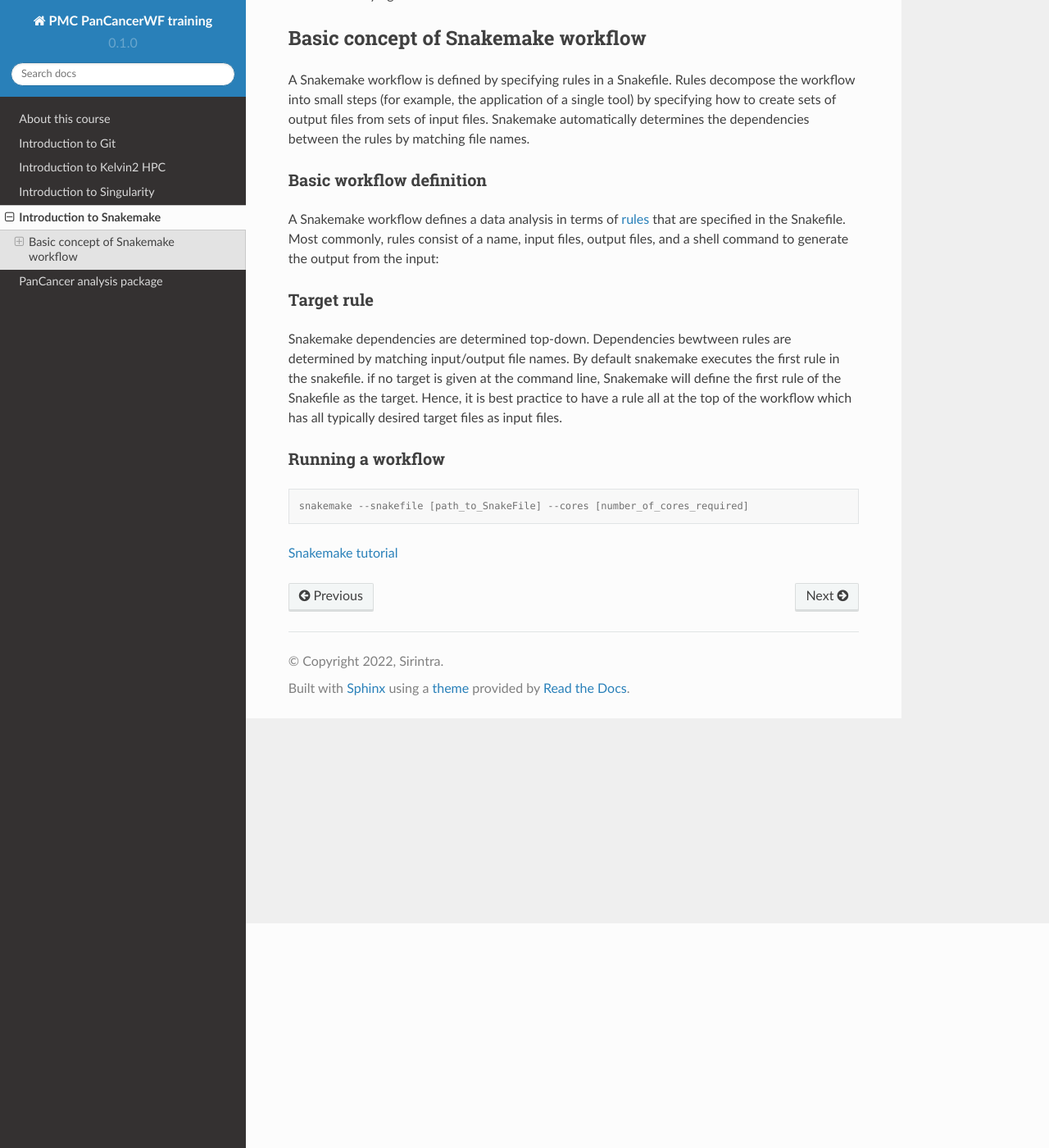
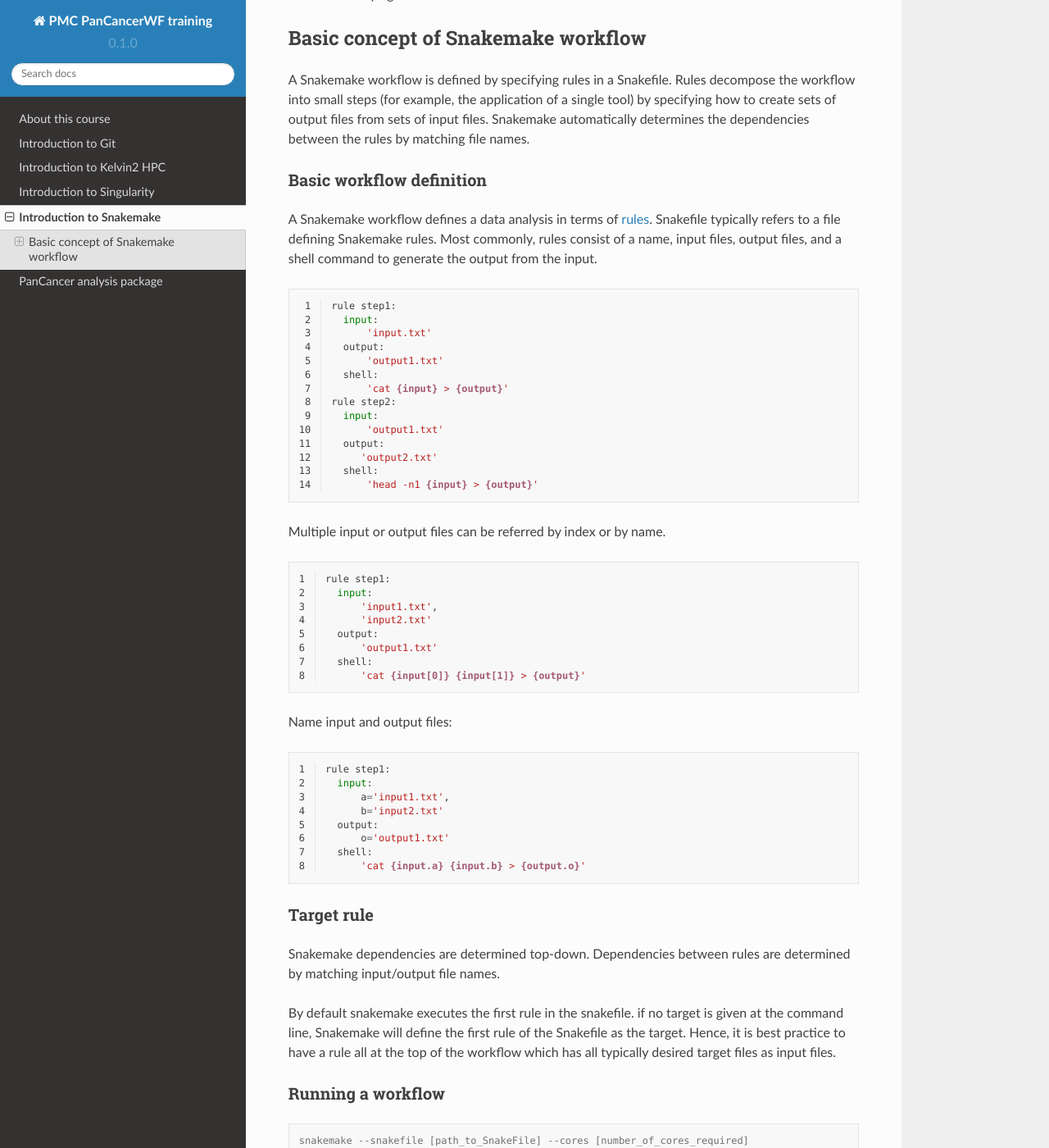
Before and after one commit to sirintra/PMC-PC-training, a Sphinx documentation site: the page built from docs/source/snakemake.rst, in a window 1280 px wide and 1400 px high, scrolled down 274 px. Shown: the whole window at 82% size. Built offline with Sphinx 7.4.7 and the Read the Docs theme 2.0.0, drawn with Linux system fonts in a browser that asks for light colours.

Commit message:
Update snakemake.rst

```diff
--- a/docs/source/snakemake.rst
+++ b/docs/source/snakemake.rst
@@ -11,31 +11,62 @@ A Snakemake workflow is defined by specifying rules in a Snakefile. Rules decomp
 
 Basic workflow definition
 ==========================
-A Snakemake workflow defines a data analysis in terms of `rules <https://snakemake.readthedocs.io/en/stable/snakefiles/rules.html>`_ that are specified in the Snakefile. Most commonly, rules consist of a name, input files, output files, and a shell command to generate the output from the input:
+A Snakemake workflow defines a data analysis in terms of `rules <https://snakemake.readthedocs.io/en/stable/snakefiles/rules.html>`_. Snakefile typically refers to a file defining Snakemake rules. Most commonly, rules consist of a name, input files, output files, and a shell command to generate the output from the input.
 
 
 .. code-block:: python
    :linenos:
 
-  rule step1:
-    input:
+   rule step1:
+     input:
          'input.txt'
-    output:
+     output:
          'output1.txt'
-    shell:
+     shell:
          'cat {input} > {output}'
-  rule step2:
-    input:
+   rule step2:
+     input:
          'output1.txt'
-    output:
+     output:
         'output2.txt'
-    shell:
+     shell:
          'head -n1 {input} > {output}'
+
+
+Multiple input or output files can be referred by index or by name.
+
+.. code-block:: python
+   :linenos:
+
+   rule step1:
+     input:
+         'input1.txt',
+         'input2.txt'
+     output:
+         'output1.txt'
+     shell:
+         'cat {input[0]} {input[1]} > {output}'
+
+
+Name input and output files:
+
+.. code-block:: python
+   :linenos:
+
+   rule step1:
+     input:
+         a='input1.txt',
+         b='input2.txt'
+     output:
+         o='output1.txt'
+     shell:
+         'cat {input.a} {input.b} > {output.o}'
 
 
 Target rule
 ==========================
-Snakemake dependencies are determined top-down. Dependencies bewtween rules are determined by matching input/output file names.
+Snakemake dependencies are determined top-down. Dependencies between rules are determined by matching input/output file names.
+
 By default snakemake executes the first rule in the snakefile.
 if no target is given at the command line, Snakemake will define the first rule of the Snakefile as the target.  Hence, it is best practice to have a rule all at the top of the workflow which has all typically desired target files as input files.
 
```
